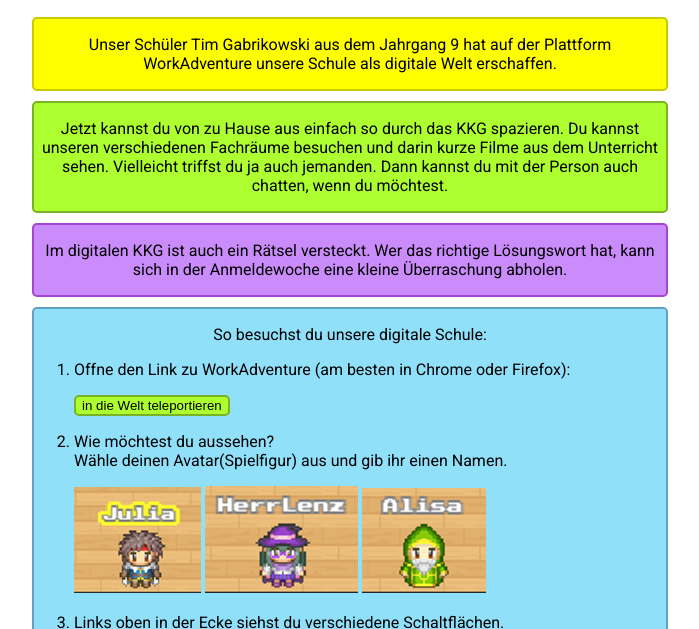
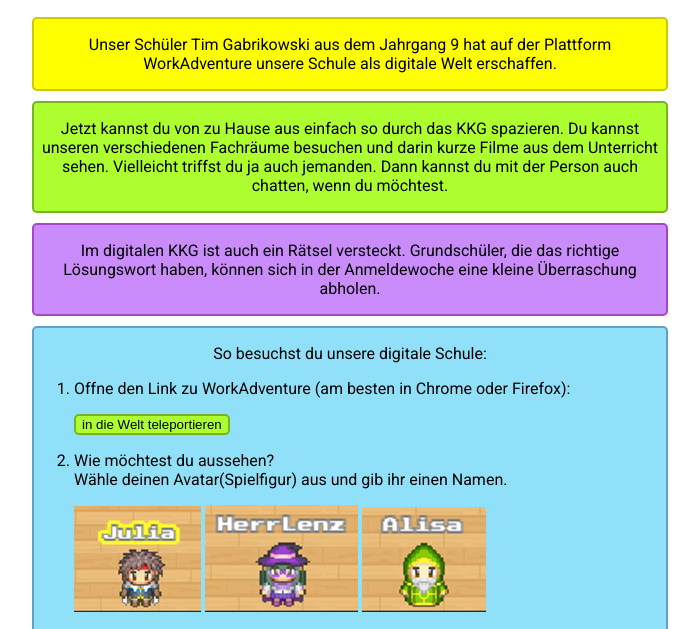
Before and after one commit to Tim-Gabrikowski/kkg-rundgang-workadventure, a website: page intro.html in a window 1280 px wide. Shown: the part 112-741 px from the top of the page, without its empty margins (290-989 px from the left). Drawn offline with Linux system fonts and the light colour scheme.

Commit message:
Update intro.html

```diff
--- a/intro.html
+++ b/intro.html
@@ -34,8 +34,8 @@
 		<div class="container">
 			<div class="content violett">
 				<p>
-					Im digitalen KKG ist auch ein Rätsel versteckt. Wer das
-					richtige Lösungswort hat, kann sich in der Anmeldewoche eine
+					Im digitalen KKG ist auch ein Rätsel versteckt. Grundschüler, die das
+					richtige Lösungswort haben, können sich in der Anmeldewoche eine
 					kleine Überraschung abholen.
 				</p>
 			</div>
```
